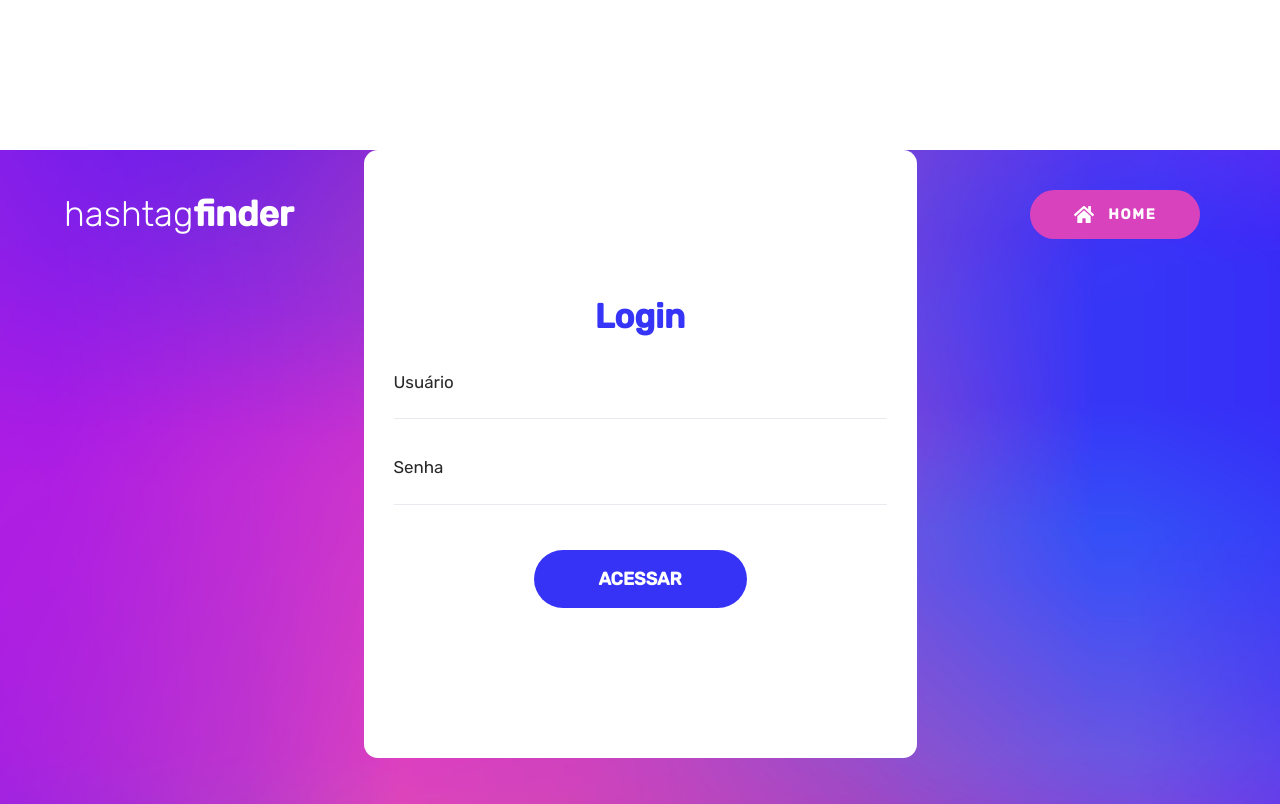
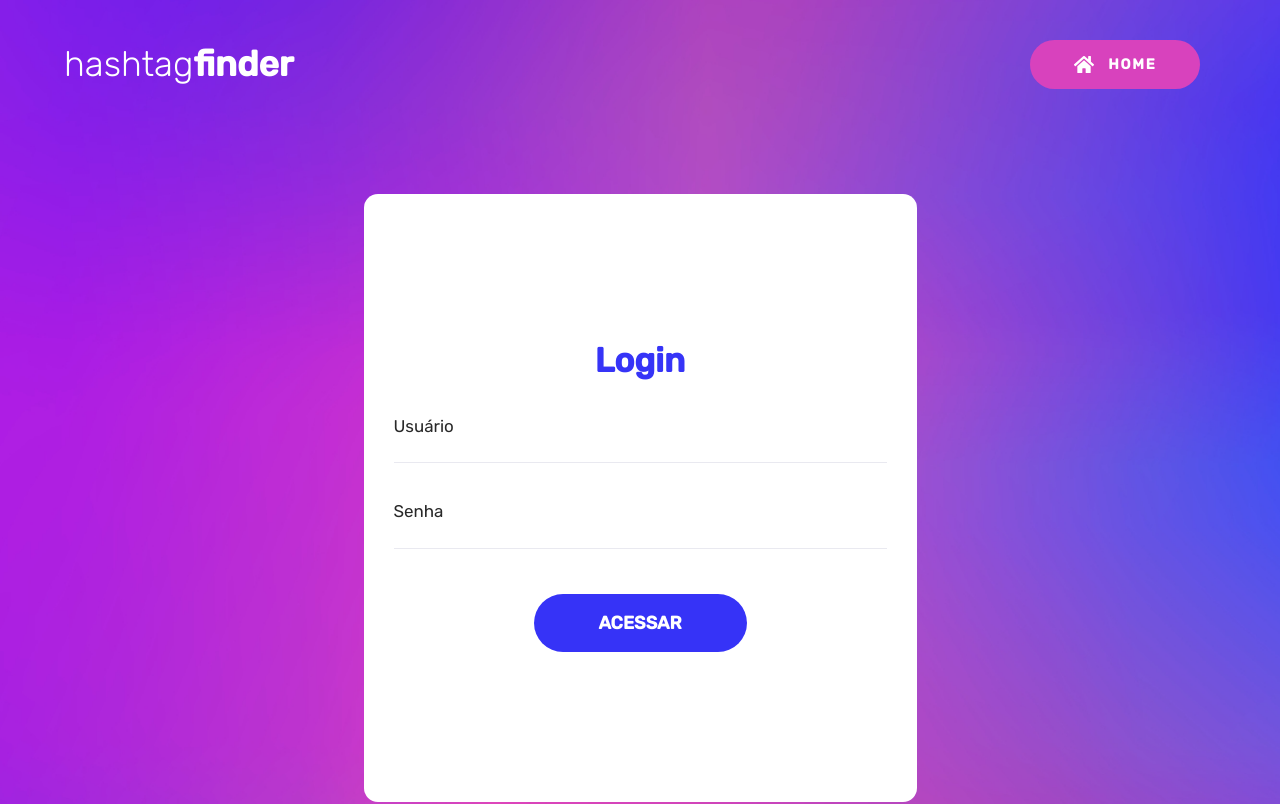
Before and after one commit to EdiJunior88/Projeto-hashtagFinder, a React (Create React App) app in the folder hashtagfinder/: page /login in a window 1280 px wide. Shown: the top 804 px of the page. Built offline with nearby package versions, Linux system fonts and the light colour scheme.

Commit message:
Ajuste no CSS do componente FORMULARIO - padding-top: 194px

```diff
--- a/hashtagfinder/src/componentes/formulario-login/formulario.module.css
+++ b/hashtagfinder/src/componentes/formulario-login/formulario.module.css
@@ -2,7 +2,7 @@
   display: flex;
   justify-content: center;
   width: 100%;
-  margin-top: 150px;
+  padding-top: 194px;
   padding-bottom: 236px;
 }
 
```
